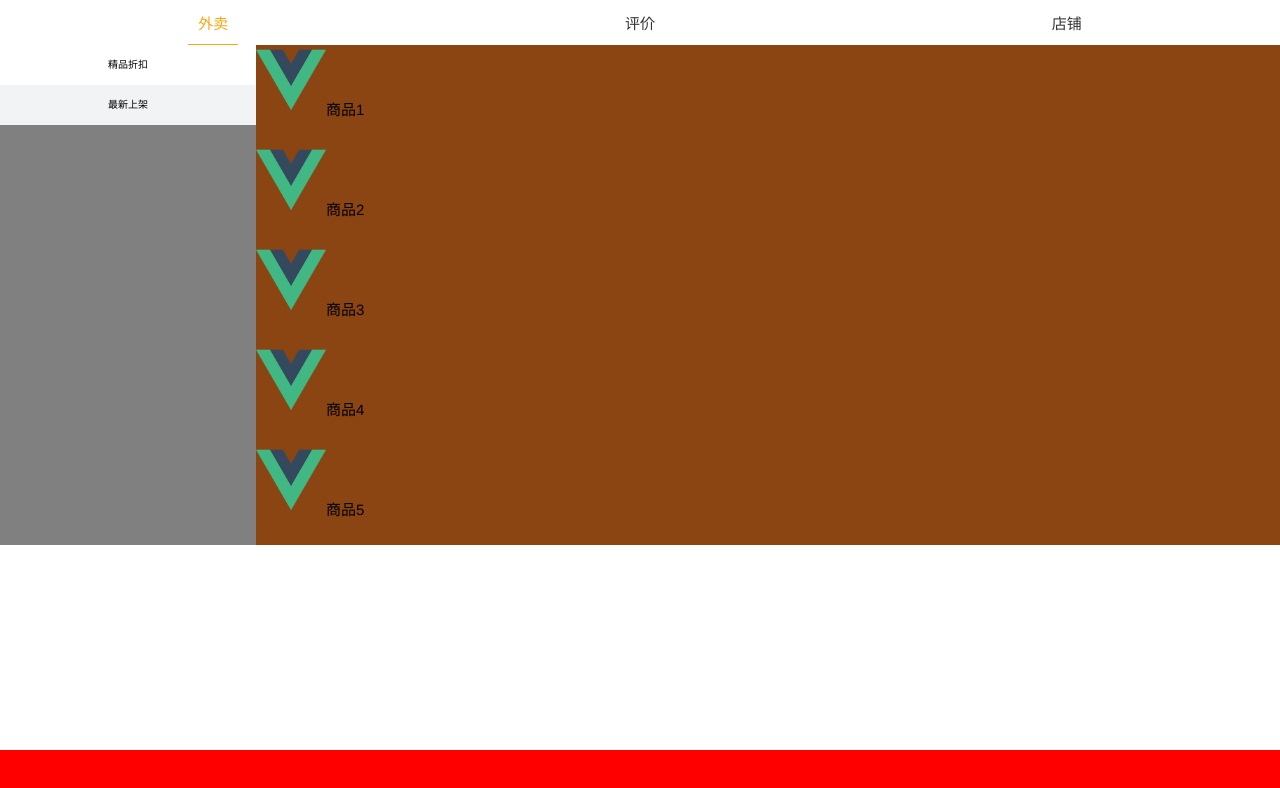
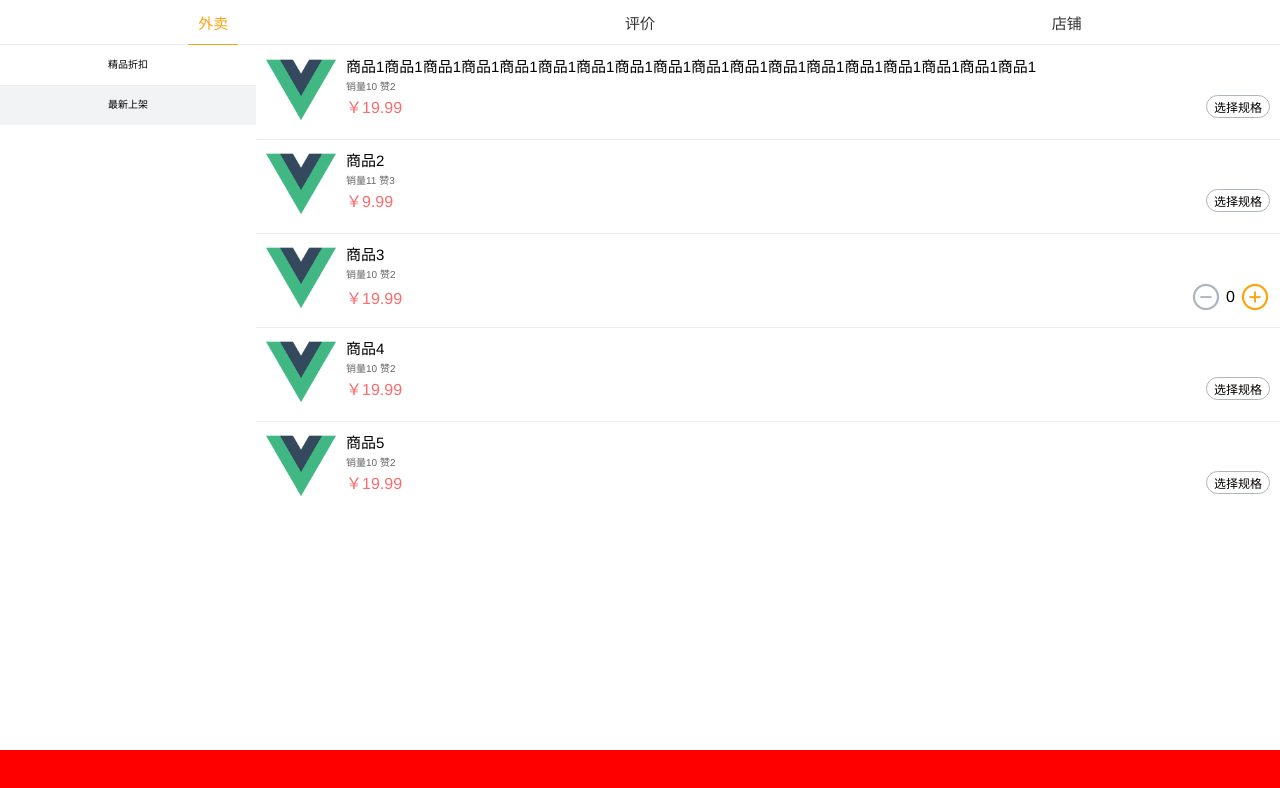
Before and after one commit to Agenric/learn-vue, a Vue app: page /#/abai/order in a window 1280 px wide. Shown: the top 788 px of the page. Built offline with nearby package versions, Linux system fonts and the light colour scheme.

Commit message:
quickly push by script

```diff
--- a/src/components/ABai/ImageSlider.vue
+++ b/src/components/ABai/ImageSlider.vue
@@ -3,25 +3,26 @@
     <dir
       class="is_window">
       <ul
+        v-if="images && images.length"
         :style="containerStyle"
         class="is_container"
         @mouseover="stop"
         @mouseout="play">
         <li>
           <img
-            :src="images[frontIndex].url"
+            :src="images[frontIndex].img"
             alt=""
             @click="clickImage(forntIndex)">
         </li>
         <li>
           <img
-            :src="images[currentIndex].url"
+            :src="images[currentIndex].img"
             alt=""
             @click="clickImage(currentIndex)">
         </li>
         <li>
           <img
-            :src="images[backIndex].url"
+            :src="images[backIndex].img"
             alt=""
             @click="clickImage(backIndex)">
         </li>
--- a/src/components/ABai/RestaurantMenu.vue
+++ b/src/components/ABai/RestaurantMenu.vue
@@ -4,18 +4,48 @@
       <span
         v-for="(parent, index) in menu"
         :key="index"
-        :class="{em_l_selected: index === parentIndex}"
+        :class="{em_l_selected: index === parentIndex, rm_l_item_divider: index != 0}"
+        class="rm_l_item"
         @click="parentIndex = index">{{ Object.keys(parent)[0] }}</span>
     </div>
     <div class="rm_right">
       <div
         v-for="(child, index) in Object.values(menu[parentIndex])[0]"
         :key="index"
+        :class="{rm_r_item_divider: index != 0}"
         class="rm_r_item">
+        <div
+          class="rm_r_i_image">
           <img
             src="../../assets/logo.png"
             alt="">
-        <span>{{ child.name }}</span>
+        </div>
+        <div
+          class="rm_r_i_detail">
+          <span class="rm_r_i_d_title">{{ child.name }}</span>
+          <br>
+          <span class="rm_r_i_d_info">销量{{ child.sales }} 赞{{ child.praise }}</span>
+          <div class="rm_r_i_d_buy">
+            <span class="rm_r_i_d_b_price">￥{{ child.price }}</span>
+            <div
+              v-if="child.hasOwnProperty('spec') && child.spec.length > 0"
+              class="rm_r_i_d_b_operate">
+              <img
+                :style="{visibility: true}"
+                src="../../assets/ABai/order/order_minus.png"
+                alt="">
+              <span :style="{visibility: true}"> 0 </span>
+              <img
+                src="../../assets/ABai/order/order_plus.png"
+                alt="">
+            </div>
+            <div
+              v-else
+              class="rm_r_i_d_b_spec">
+              <span>选择规格</span>
+            </div>
+          </div>
+        </div>
       </div>
     </div>
   </div>
@@ -33,13 +63,17 @@ export default {
     return {
       parentIndex: 0
     }
+  },
+  methods: {
+    randomColor: function () {
+      return '#' + Math.floor(Math.random() * 16777215).toString(16)
+    }
   }
 }
 </script>
 
 <style lang="less" scoped>
 .res_menu_root {
-  background-color: gray;
   width: 100%;
   height: 100%;
   float: left;
@@ -50,7 +84,8 @@ export default {
     float: left;
     width: 20%;
     background-color: #F2F3F4;
-    span {
+    .rm_l_item {
+      position: relative;
       width: 100%;
       height: 40px;
       line-height: 40px;
@@ -61,6 +96,17 @@ export default {
       background-color: white;
     }
   }
+  .rm_l_item_divider:before {
+      content: '';
+      position: absolute;
+      left: 0;
+      top: 0;
+      bottom: auto;
+      right: auto;
+      height: 0.5px;
+      width: 100%;
+      background-color: #EBECED;
+    }
   .rm_right {
     display: flex;
     flex-direction: column;
@@ -68,21 +114,70 @@ export default {
     float: right;
     width: 80%;
     height: 100%;
-    background-color: saddlebrown;
     .rm_r_item {
-      height: 100px;
+      position: relative;
+      margin-bottom: 10px;
       width: 100%;
+      .rm_r_i_image {
+        float: left;
+        width: 80px;
+        height: 100%;
         img {
-        left: 7px;
-        top: 10px;
+          margin: 10px 0 0 10px;
           width: 70px;
           height: 70px;
         }
+      }
+      .rm_r_i_detail {
+        padding: 10px 10px 0 10px;
+        height: 100%;
+        width: auto;
+        overflow: hidden;
+        .rm_r_i_d_title {
+          font-size: 15px;
+        }
+        .rm_r_i_d_info {
+          font-size: 10px;
+          color: #666566;
+        }
+        .rm_r_i_d_buy {
+          display: flex;
+          justify-content: space-between;
+          align-items: center;
+          .rm_r_i_d_b_price {
+            color: #FB6C6C;
+          }
+          .rm_r_i_d_b_spec {
+            font-size: 12px;
+            padding: 2px 7px;
+            border: 1px solid #ADB6BD;
+            border-radius: 13px;
+          }
+          .rm_r_i_d_b_operate {
+            display: flex;
+            align-items: center;
             span {
-        font-size: 15px;
-        right: 10px;
+              margin: 0 5px;
+            }
+            img {
+              width: 30px;
+              height: 30px;
             }
           }
         }
       }
+    }
+    .rm_r_item_divider:before {
+      content: '';
+      position: absolute;
+      left: 0;
+      top: 0;
+      bottom: auto;
+      right: auto;
+      height: 0.5px;
+      width: 100%;
+      background-color: #EBECED;
+    }
+  }
+}
 </style>
--- a/src/components/ABai/TabSlider.vue
+++ b/src/components/ABai/TabSlider.vue
@@ -34,6 +34,7 @@ export default {
 
 <style lang="less" scoped>
 .tab_slider_root {
+  position: relative;
   display: flex;
   height: 45px;
   justify-content: space-around;
@@ -56,7 +57,7 @@ export default {
     }
   }
   .ts_selected:before {
-    content: '';
+    content: "";
     position: absolute;
     top: auto;
     bottom: 0;
@@ -67,4 +68,15 @@ export default {
     background-color: #fca511;
   }
 }
+.tab_slider_root:before {
+  content: "";
+  position: absolute;
+  left: 0;
+  top: auto;
+  bottom: 0;
+  right: auto;
+  height: 1px;
+  width: 100%;
+  background-color: #EBECED;
+}
 </style>
--- a/src/pages/ABai/Home.vue
+++ b/src/pages/ABai/Home.vue
@@ -54,6 +54,7 @@
 
 <script>
 import ImageSlider from '../../components/ABai/ImageSlider'
+import { requestGET } from '../../utils/request'
 
 export default {
   components: {
@@ -62,28 +63,29 @@ export default {
   data () {
     return {
       title: 'Index',
-      images: [
-        {
-          url:
-            'https://img.zcool.cn/community/017973554260cd0000019ae9976589.jpg@1280w_1l_2o_100sh.jpg',
-          target: 'https://www.mobike.com'
-        },
-        {
-          url:
-            'https://img.zcool.cn/community/012b3b554260cd0000019ae9c4ad38.jpg@1280w_1l_2o_100sh.jpg',
-          target: 'https://www.mobike.com'
-        },
-        {
-          url:
-            'https://img.zcool.cn/community/01e49059a53c6aa8012028a95227d5.jpg@1280w_1l_2o_100sh.jpg',
-          target: 'https://www.mobike.com'
-        },
-        {
-          url:
-            'https://img.zcool.cn/community/016a5b5544dee50000019ae9080f86.jpg@1280w_1l_2o_100sh.jpg',
-          target: 'https://www.mobike.com'
-        }
-      ],
+      images: null,
+      // [
+      //   {
+      //     url:
+      //       'https://img.zcool.cn/community/017973554260cd0000019ae9976589.jpg@1280w_1l_2o_100sh.jpg',
+      //     target: 'https://www.mobike.com'
+      //   },
+      //   {
+      //     url:
+      //       'https://img.zcool.cn/community/012b3b554260cd0000019ae9c4ad38.jpg@1280w_1l_2o_100sh.jpg',
+      //     target: 'https://www.mobike.com'
+      //   },
+      //   {
+      //     url:
+      //       'https://img.zcool.cn/community/01e49059a53c6aa8012028a95227d5.jpg@1280w_1l_2o_100sh.jpg',
+      //     target: 'https://www.mobike.com'
+      //   },
+      //   {
+      //     url:
+      //       'https://img.zcool.cn/community/016a5b5544dee50000019ae9080f86.jpg@1280w_1l_2o_100sh.jpg',
+      //     target: 'https://www.mobike.com'
+      //   }
+      // ],
       recharges: [
         {
           recharge: 300,
@@ -103,6 +105,13 @@ export default {
         }
       ]
     }
+  },
+  created () {
+    let that = this
+    requestGET('/home.json', {}, function (data) {
+      console.log(data)
+      that.images = data.images
+    })
   },
   methods: {
     go: function (path) {
--- a/src/pages/ABai/Order.vue
+++ b/src/pages/ABai/Order.vue
@@ -29,7 +29,7 @@ export default {
         {
           精品折扣: [
             {
-              name: '商品1',
+              name: '商品1商品1商品1商品1商品1商品1商品1商品1商品1商品1商品1商品1商品1商品1商品1商品1商品1商品1',
               sales: 10,
               praise: 2,
               price: 19.99
@@ -44,7 +44,11 @@ export default {
               name: '商品3',
               sales: 10,
               praise: 2,
-              price: 19.99
+              price: 19.99,
+              spec: [
+                '小份',
+                '大份'
+              ]
             },
             {
               name: '商品4',
--- /dev/null
+++ b/src/utils/request.js
@@ -0,0 +1,94 @@
+import axios from 'axios'
+import qs from 'qs'
+
+const config = {
+  timeout: 6000,
+  header: {
+    'Content-Type': 'application/x-www-form-urlencoded;application/json'
+  }
+}
+
+function validResponse (response) {
+  console.log('response', response)
+  return new Promise((resolve, reject) => {
+    let code = Number(response.code)
+    if (code === 0) {
+      resolve(response.data)
+    } else {
+      reject(response)
+    }
+  })
+}
+
+/**
+ * 发起一个 GET 请求
+ * @param {string} path 请求的path
+ * @param {object} params 参数
+ * @param {function} success 成功回调
+ * @param {function} failure 失败回调
+ */
+export function requestGET (path = '', params = {}, success = ((e) => { }), failure = ((e) => { })) {
+  request({
+    path: path,
+    method: 'get',
+    data: params
+  }).then((response) => {
+    success(response)
+  }).catch((error) => {
+    failure(error)
+  })
+}
+
+/**
+ * 发起一个 POST 请求
+ * @param {string} path 请求的path
+ * @param {object} params 参数
+ * @param {function} success 成功回调
+ * @param {function} failure 失败回调
+ */
+export function requestPOST (path = '', params = {}, success = ((e) => { }), failure = ((e) => { })) {
+  request({
+    path: path,
+    method: 'post',
+    data: params
+  }).then((response) => {
+    success(response)
+  }).catch((error) => {
+    failure(error)
+  })
+}
+
+function request (options = {}) {
+  let domain = 'http://rawapi.agenric.cn'
+  let {
+    path,
+    method,
+    data
+  } = options
+
+  data = data || {}
+
+  let req = {
+    method: method || 'get',
+    url: `${domain}` + path,
+    timeout: config.timeout,
+    headers: config.header
+  }
+  if (method === 'get') {
+    req['params'] = data
+  } else if (method === 'post') {
+    req['data'] = qs.stringify(data)
+  }
+
+  return new Promise((resolve, reject) => {
+    axios(req).then((response) => {
+      validResponse(response.data).then((rawResponse) => {
+        resolve(rawResponse)
+      }).catch((rawResponse) => {
+        reject(rawResponse)
+      })
+    }).catch((error) => {
+      reject(error)
+    })
+  })
+}
```
Also changed, not shown: src/assets/ABai/order/order_minus.png (added), src/assets/ABai/order/order_plus.png (added). Lines whose indentation alone changed are shown as unchanged.
